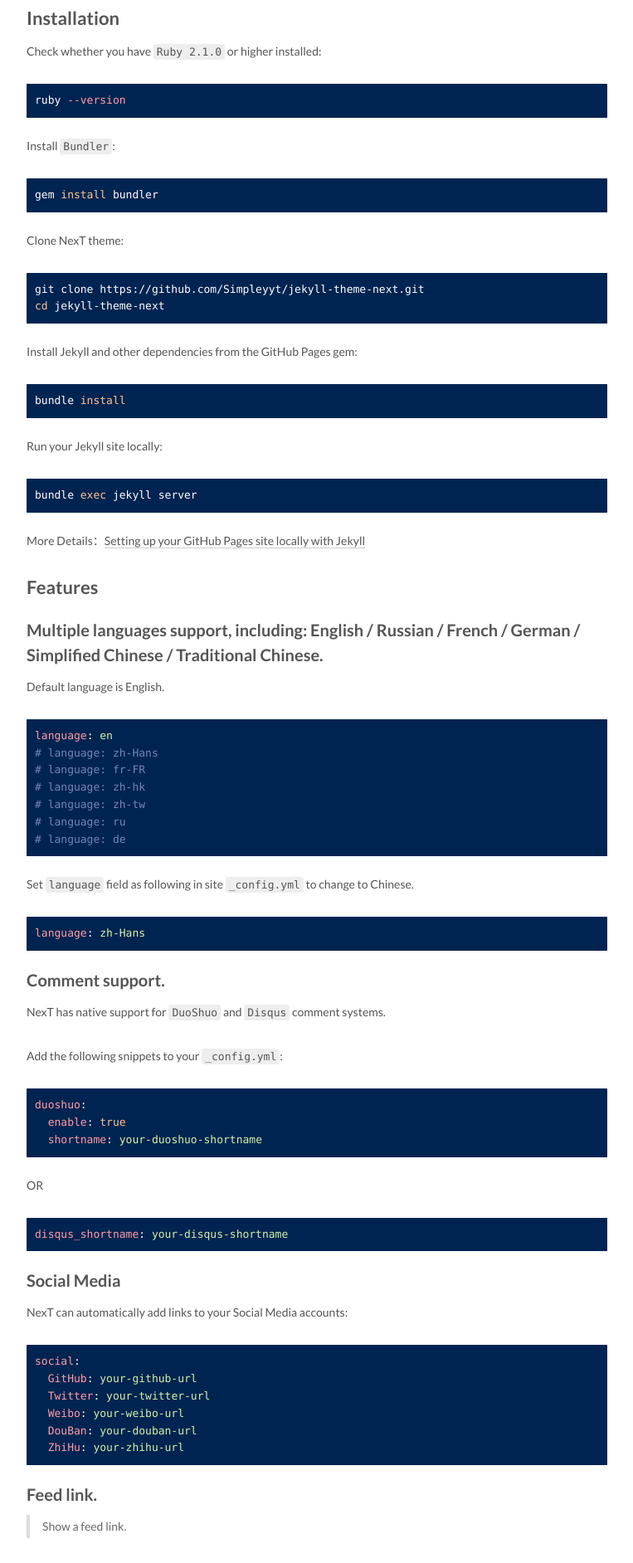
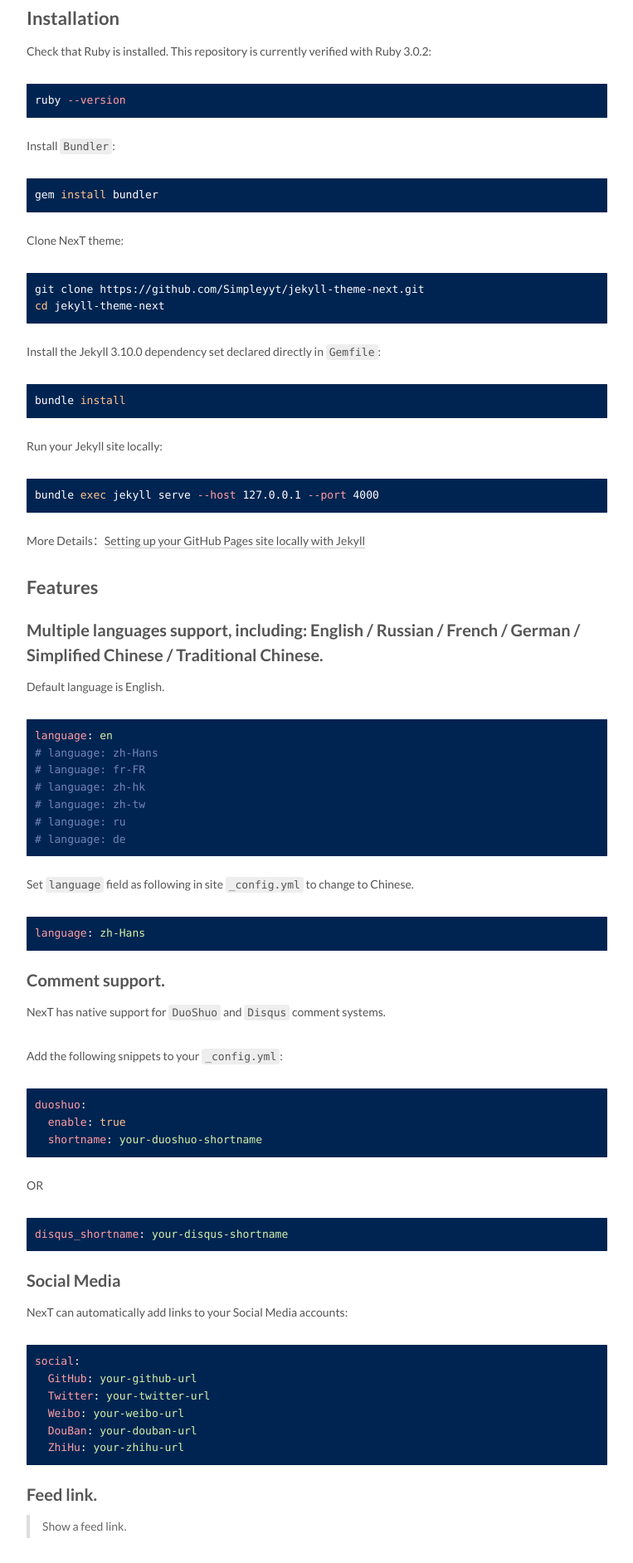
Before and after one commit to xrp001/xrp001.github.io, a Jekyll site: the page built from README.en.md, in a window 1280 px wide. Shown: the part 1965-3849 px from the top of the page at 83% size, without its empty margins (258-1021 px from the left). Built offline with Jekyll 4.4.1, drawn with Linux system fonts in a browser that asks for light colours; our own code applies the rules of GitHub Pages for plain Markdown files; comment, search, counter and statistics services are not loaded.

````diff
--- a/README.en.md
+++ b/README.en.md
@@ -26,7 +26,7 @@
 
 ## Installation
 
-Check whether you have `Ruby 2.1.0` or higher installed:
+Check that Ruby is installed. This repository is currently verified with Ruby 3.0.2:
 
 ```sh
 ruby --version
@@ -45,7 +45,7 @@ git clone https://github.com/Simpleyyt/jekyll-theme-next.git
 cd jekyll-theme-next
 ```
 
-Install Jekyll and other dependencies from the GitHub Pages gem:
+Install the Jekyll 3.10.0 dependency set declared directly in `Gemfile`:
 
 ```sh
 bundle install
@@ -54,7 +54,7 @@ bundle install
 Run your Jekyll site locally:
 
 ```sh
-bundle exec jekyll server
+bundle exec jekyll serve --host 127.0.0.1 --port 4000
 ```
 
 More Details：[Setting up your GitHub Pages site locally with Jekyll](https://help.github.com/articles/setting-up-your-github-pages-site-locally-with-jekyll/)
--- a/_config.yml
+++ b/_config.yml
@@ -68,6 +68,7 @@ feed:
 ## Docs: https://help.github.com/articles/configuring-jekyll-plugins/
 plugins:
  - jemoji
+ - jekyll-paginate
  - jekyll-sitemap
  - jekyll-feed
 
````
Also changed, not shown: AGENTS.md (added, +62 -0 lines), CLAUDE.md (+2 -2 lines), Gemfile (+10 -1 lines), LOCAL_PREVIEW_STEPS.md (+2 -2 lines), Gemfile.lock, README.md, 1 other file.
